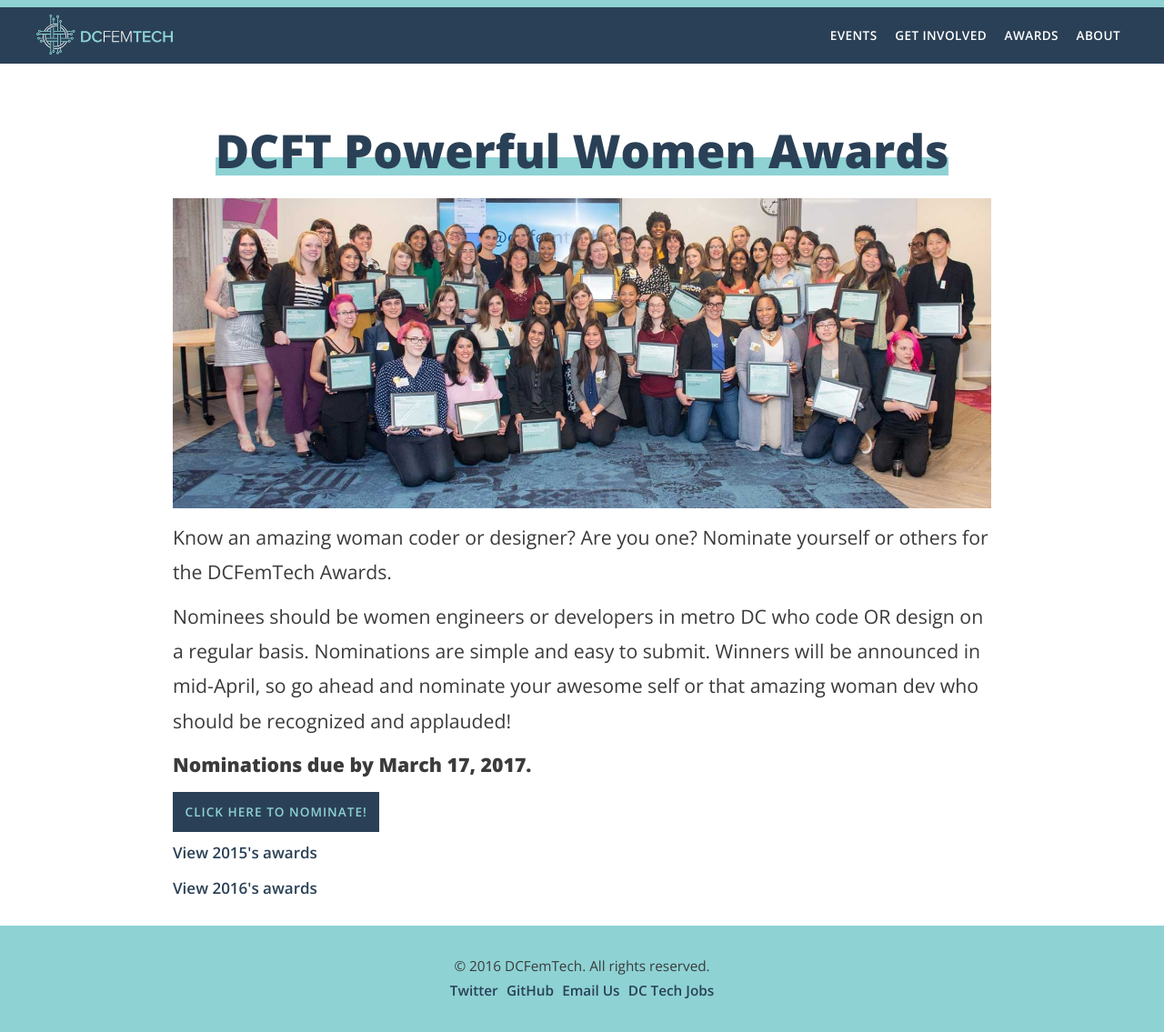
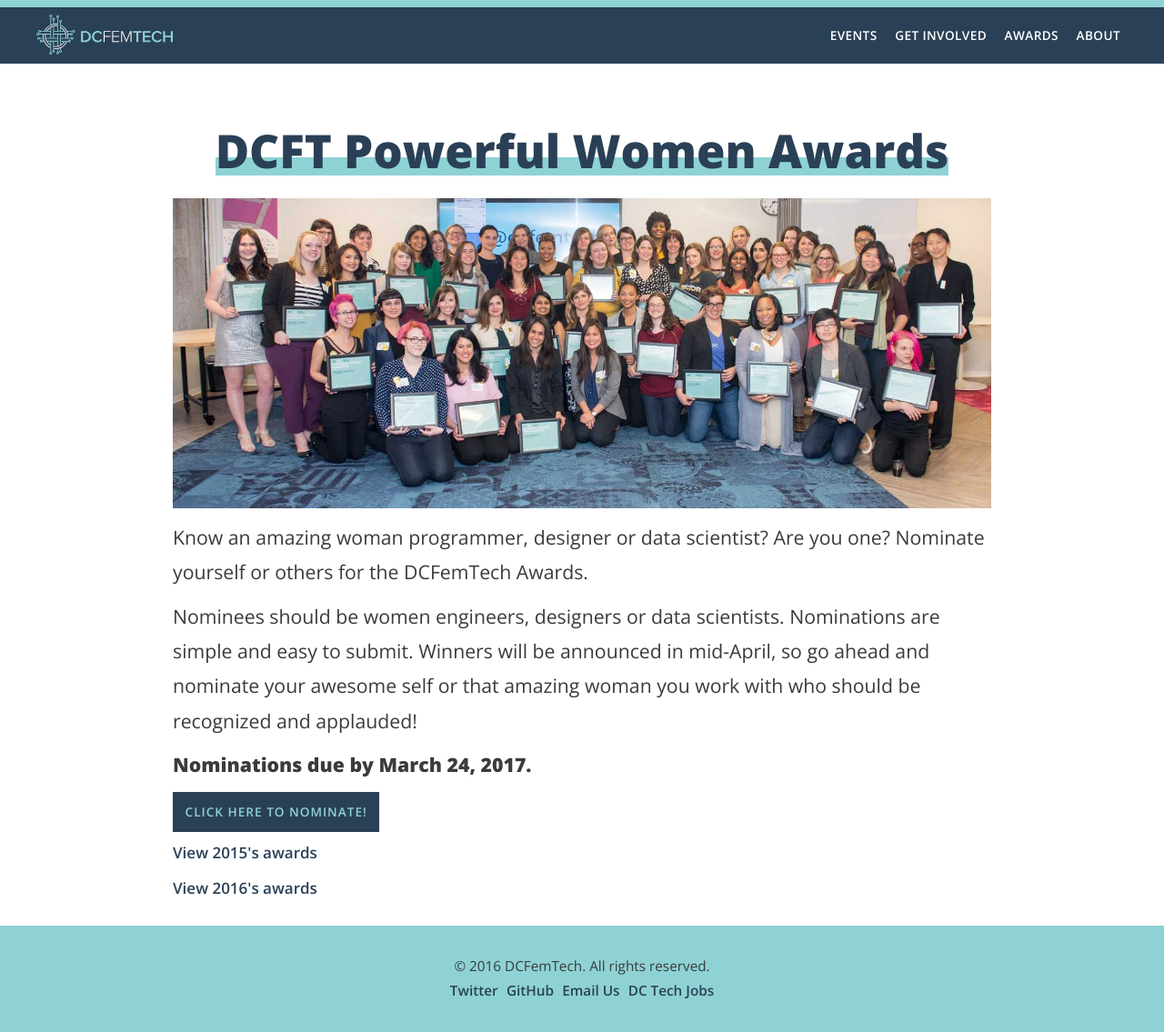
Before and after one commit to dcfemtech/dcfemtech.github.io, a Jekyll site: the page built from awards.html, in a window 1280 px wide. Shown: the whole page at 91% size. Built offline with Jekyll 4.4.1, drawn with Linux system fonts in a browser that asks for light colours.

Commit message:
update info

```diff
--- a/_events/awards-event-2017.markdown
+++ b/_events/awards-event-2017.markdown
@@ -8,7 +8,7 @@
 location: TBD
 time: TBD
 registerLink:
-description: Join DCFemTech, and members of the DC business & tech communities as we celebrate Powerful Women Programmers and Powerful Women Designers at The 2016 DCFemTech Awards Reception.
+description: Join DCFemTech, and members of the DC business & tech communities as we celebrate Powerful Women Programmers, Designers and Data Scientists at The 2017 DCFemTech Awards Reception.
 contact:
 press:
 twitter:
--- a/awards.html
+++ b/awards.html
@@ -9,11 +9,11 @@
   <div class="l-wrapper">
     <h1><span class="main-headline">DCFT Powerful Women Awards</span></h1>
     <img src="assets/awards-2016.jpg" alt="Image of the 2016 award winners">
-    <p class="main-intro">Know an amazing woman coder or designer? Are you one? Nominate yourself or others for the DCFemTech Awards.</p>
+    <p class="main-intro">Know an amazing woman programmer, designer or data scientist? Are you one? Nominate yourself or others for the DCFemTech Awards.</p>
 
-    <p class="main-intro">Nominees should be women engineers or developers in metro DC who code OR design on a regular basis. Nominations are simple and easy to submit. Winners will be announced in mid-April, so go ahead and nominate your awesome self or that amazing woman dev who should be recognized and applauded!</p>
+    <p class="main-intro">Nominees should be women engineers, designers or data scientists. Nominations are simple and easy to submit. Winners will be announced in mid-April, so go ahead and nominate your awesome self or that amazing woman you work with who should be recognized and applauded!</p>
 
-    <p class="main-intro"><strong>Nominations due by March 17, 2017.</strong></p>
+    <p class="main-intro"><strong>Nominations due by March 24, 2017.</strong></p>
     <a href="https://dcfemtech.typeform.com/to/yqdD5W" class="button">Click here to nominate!</a>
 
     <p><a href="/awards-2015.html">View 2015's awards</a></p>
```
